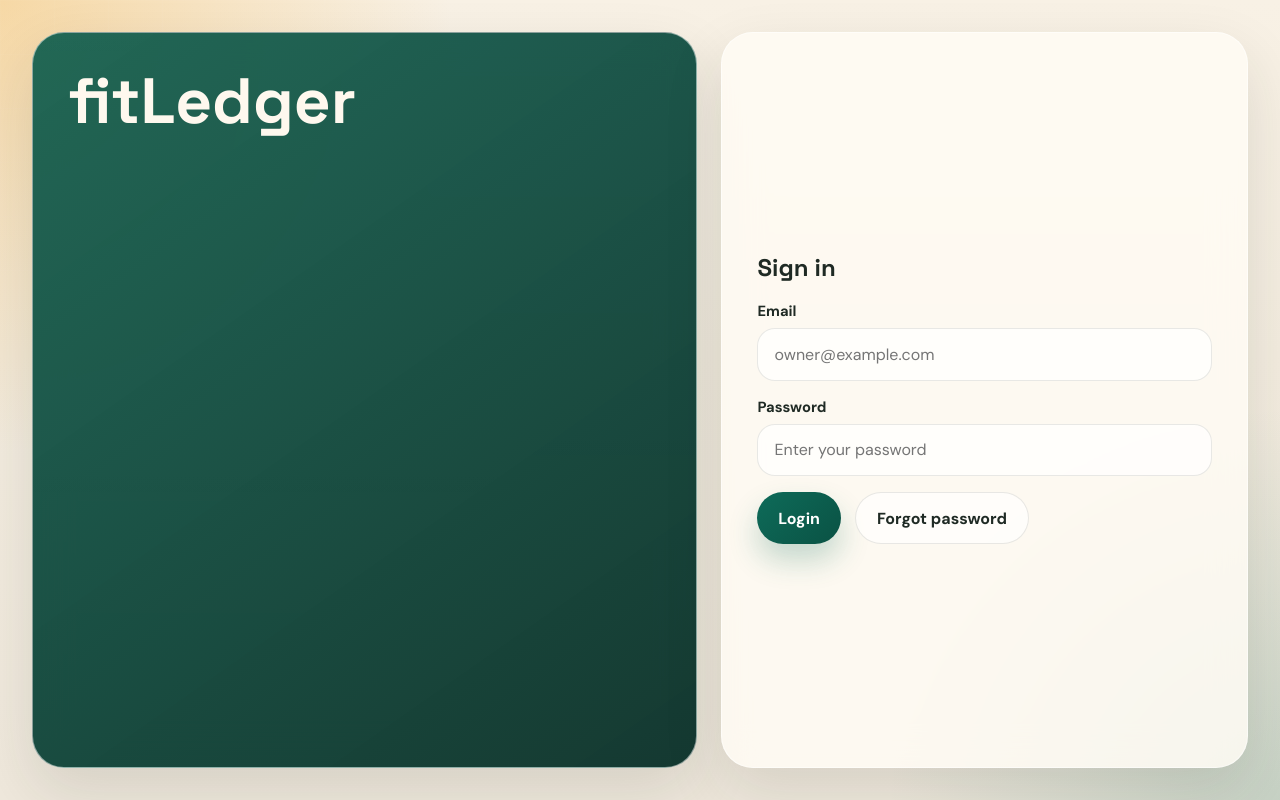
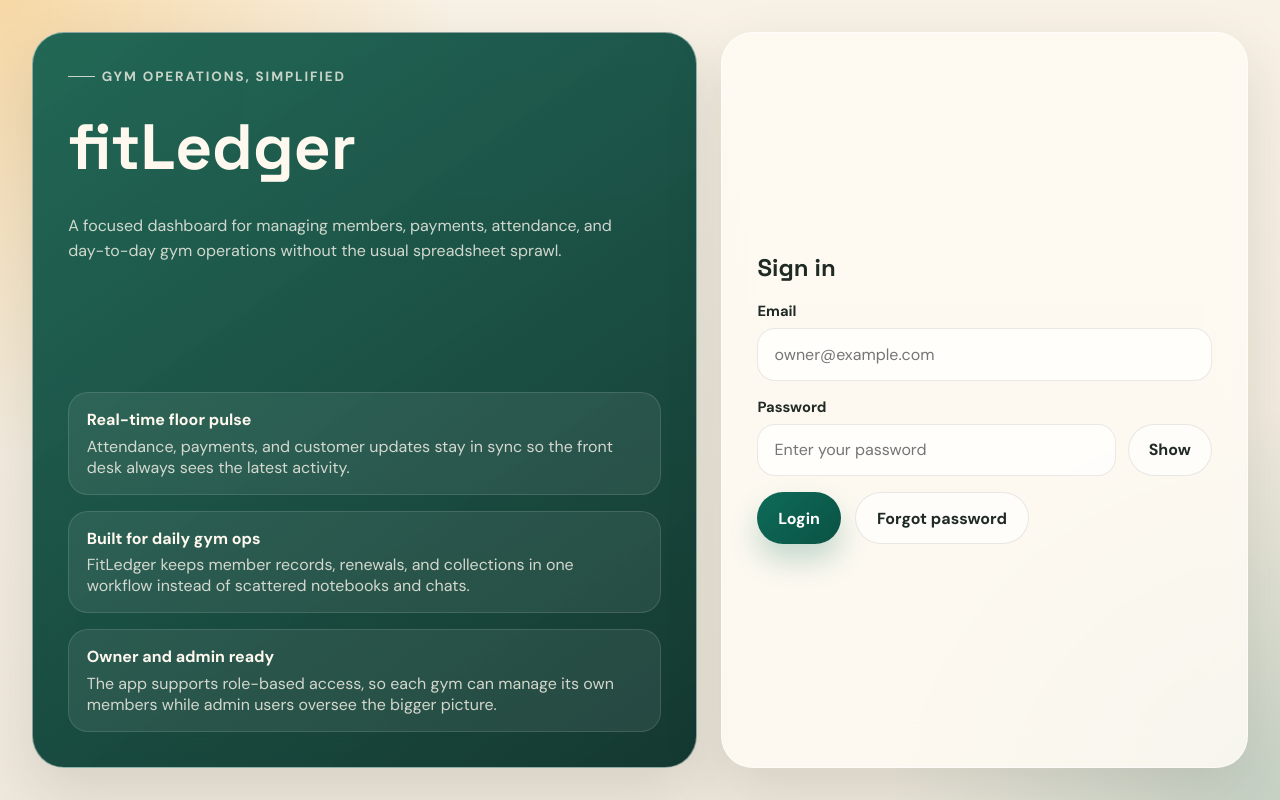
Before and after one commit to prashanth448/Gym-Management, a React (Create React App) app in the folder frontend/: page /login in a window 1280 px wide. Built offline with nearby package versions, Linux system fonts and the light colour scheme; no server answers.

Commit message:
styling changes

```diff
--- a/frontend/src/pages/Login.js
+++ b/frontend/src/pages/Login.js
@@ -6,6 +6,24 @@ import { getDefaultRouteForRole, setSession } from "../services/auth";
 function normalizeEmail(email) {
   return email.trim().toLowerCase();
 }
+
+const APP_FACTS = [
+  {
+    title: "Real-time floor pulse",
+    description:
+      "Attendance, payments, and customer updates stay in sync so the front desk always sees the latest activity."
+  },
+  {
+    title: "Built for daily gym ops",
+    description:
+      "FitLedger keeps member records, renewals, and collections in one workflow instead of scattered notebooks and chats."
+  },
+  {
+    title: "Owner and admin ready",
+    description:
+      "The app supports role-based access, so each gym can manage its own members while admin users oversee the bigger picture."
+  }
+];
 
 export default function Login() {
   const navigate = useNavigate();
@@ -24,6 +42,8 @@ export default function Login() {
   const [error, setError] = useState("");
   const [message, setMessage] = useState("");
   const [debugOtp, setDebugOtp] = useState("");
+  const [showPassword, setShowPassword] = useState(false);
+  const [showRecoveryPassword, setShowRecoveryPassword] = useState(false);
 
   const updateField = (key, value) => {
     setForm((current) => ({ ...current, [key]: value }));
@@ -128,7 +148,23 @@ export default function Login() {
   return (
     <div className="auth-layout">
       <section className="auth-hero">
+        <div className="auth-hero-copy">
+          <span className="eyebrow">Gym operations, simplified</span>
           <h1>fitLedger</h1>
+          <p>
+            A focused dashboard for managing members, payments, attendance, and day-to-day
+            gym operations without the usual spreadsheet sprawl.
+          </p>
+        </div>
+
+        <div className="auth-feature-list">
+          {APP_FACTS.map((fact) => (
+            <article className="auth-feature" key={fact.title}>
+              <strong>{fact.title}</strong>
+              <span>{fact.description}</span>
+            </article>
+          ))}
+        </div>
       </section>
 
       <section className="auth-card">
@@ -161,12 +197,21 @@ export default function Login() {
 
             <label className="field">
               <span>Password</span>
+              <div className="field-inline">
                 <input
-                type="password"
+                  type={showPassword ? "text" : "password"}
                   placeholder="Enter your password"
                   value={form.password}
                   onChange={(event) => updateField("password", event.target.value)}
                 />
+                <button
+                  className="button button--ghost field-toggle"
+                  type="button"
+                  onClick={() => setShowPassword((current) => !current)}
+                >
+                  {showPassword ? "Hide" : "Show"}
+                </button>
+              </div>
             </label>
 
             <div className="auth-actions">
@@ -215,14 +260,23 @@ export default function Login() {
 
                 <label className="field">
                   <span>New password</span>
+                  <div className="field-inline">
                     <input
-                    type="password"
+                      type={showRecoveryPassword ? "text" : "password"}
                       placeholder="Enter a new password"
                       value={recoveryForm.newPassword}
                       onChange={(event) =>
                         updateRecoveryField("newPassword", event.target.value)
                       }
                     />
+                    <button
+                      className="button button--ghost field-toggle"
+                      type="button"
+                      onClick={() => setShowRecoveryPassword((current) => !current)}
+                    >
+                      {showRecoveryPassword ? "Hide" : "Show"}
+                    </button>
+                  </div>
                 </label>
               </>
             ) : null}
--- a/frontend/src/styles.css
+++ b/frontend/src/styles.css
@@ -219,6 +219,12 @@ select {
   color: #fef8ee;
 }
 
+.auth-hero-copy {
+  display: grid;
+  gap: 1rem;
+  max-width: 36rem;
+}
+
 .auth-hero p,
 .auth-feature span {
   color: rgba(254, 248, 238, 0.8);
@@ -250,6 +256,7 @@ select {
 .auth-feature-list {
   display: grid;
   gap: 1rem;
+  align-self: stretch;
 }
 
 .auth-feature {
@@ -257,6 +264,11 @@ select {
   border-radius: var(--radius-md);
   border: 1px solid rgba(255, 255, 255, 0.12);
   background: rgba(255, 255, 255, 0.07);
+}
+
+.auth-feature span {
+  display: block;
+  margin-top: 0.35rem;
 }
 
 .auth-feature strong,
@@ -296,12 +308,20 @@ select {
   gap: 0.45rem;
 }
 
+.field-inline {
+  display: grid;
+  grid-template-columns: minmax(0, 1fr) auto;
+  gap: 0.75rem;
+  align-items: center;
+}
+
 .field span {
   font-size: 0.92rem;
   font-weight: 700;
 }
 
 .field input,
+.field-inline input,
 .field select {
   width: 100%;
   border: 1px solid rgba(31, 42, 36, 0.1);
@@ -313,9 +333,15 @@ select {
 }
 
 .field input:focus,
+.field-inline input:focus,
 .field select:focus {
   border-color: rgba(14, 107, 89, 0.42);
   box-shadow: 0 0 0 4px rgba(14, 107, 89, 0.12);
+}
+
+.field-toggle {
+  min-width: 5.25rem;
+  padding-inline: 0.9rem;
 }
 
 .app-shell {
```
Also changed, not shown: 1 other file (tests, documents, lock files or other folders). Lines whose indentation alone changed are shown as unchanged.
